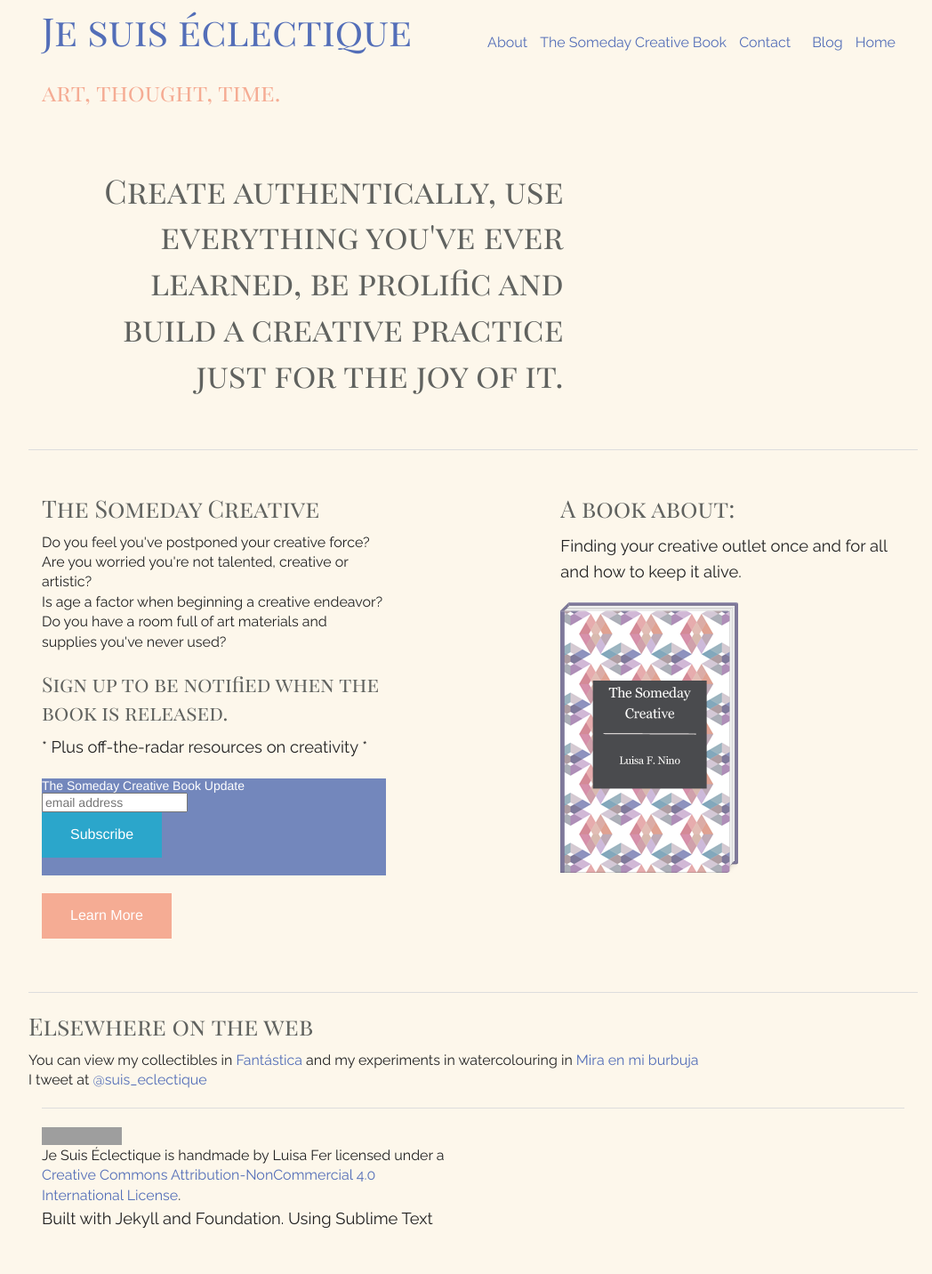
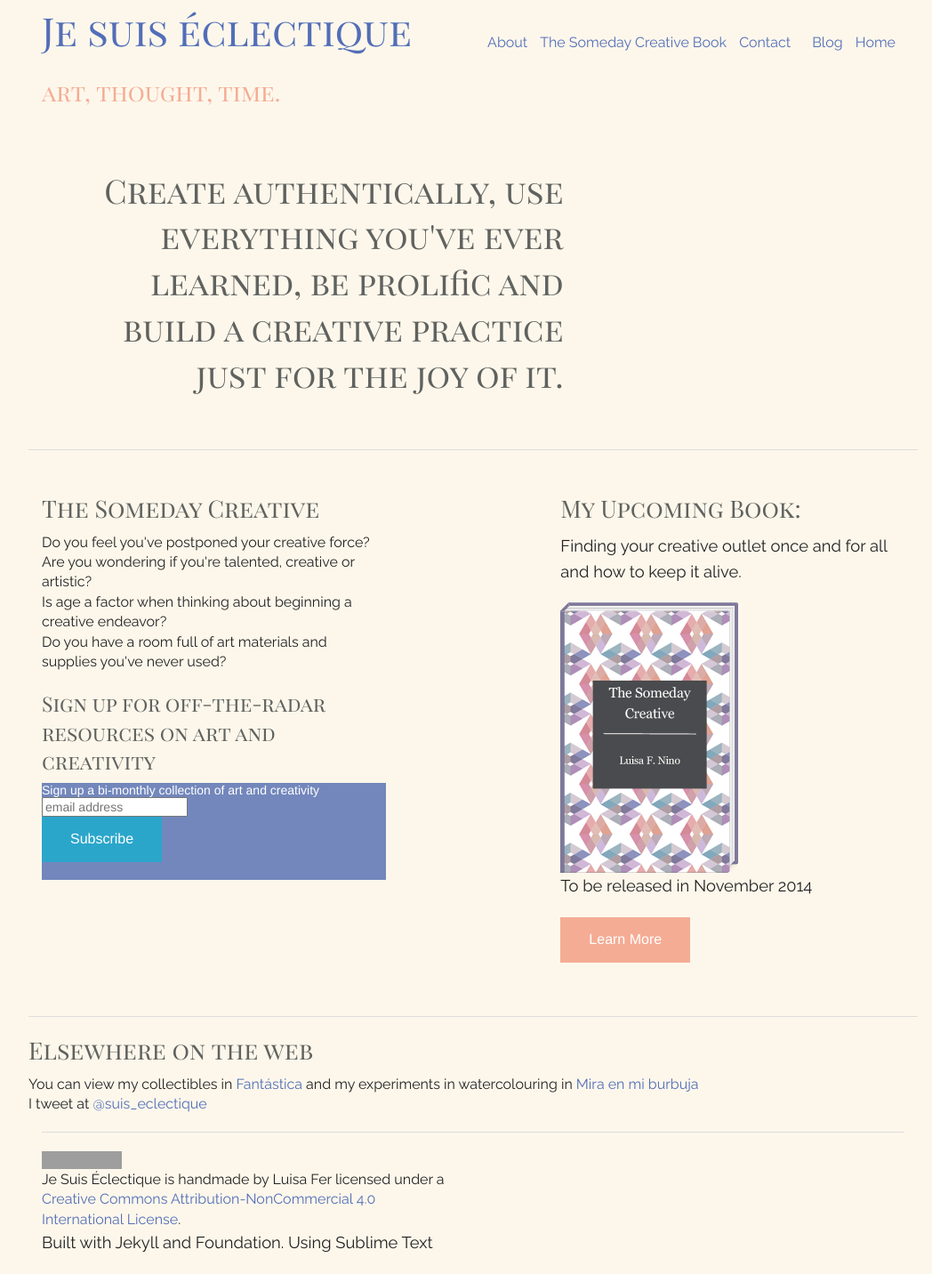
Before and after one commit to bitcolorine/Je-suis-eclectique, a Jekyll site: the page built from index.html, in a window 1280 px wide. Shown: the whole page at 89% size, without its empty margins (108-1156 px from the left). Built offline with Jekyll 4.4.1, drawn with Linux system fonts in a browser that asks for light colours; Markdown is read by kramdown in place of the engine named in the settings; comment, search, counter and statistics services are not loaded; before the commit the page ends 1404 px from its top, so only the background shows below that; grey boxes are pictures that could not be loaded.

Commit message:
various corrections

```diff
--- a/_includes/mailchimp.html
+++ b/_includes/mailchimp.html
@@ -8,7 +8,7 @@
 			</style>
 			<div id="mc_embed_signup">
 			<form action="//variableskies.us2.list-manage.com/subscribe/post?u=10ed67f103d7d64406932a3cd&amp;id=680cb8ede1" method="post" id="mc-embedded-subscribe-form" name="mc-embedded-subscribe-form" class="validate" target="_blank" novalidate>
-				<label for="mce-EMAIL">The Someday Creative Book Update</label>
+				<label for="mce-EMAIL">Subscribe here:</label>
 				<input type="email" value="" name="EMAIL" class="email" id="mce-EMAIL" placeholder="email address" required>
 			    <!-- real people should not fill this in and expect good things - do not remove this or risk form bot signups-->
 			    <div style="position: absolute; left: -5000px;"><input type="text" name="b_10ed67f103d7d64406932a3cd_680cb8ede1" tabindex="-1" value=""></div>
--- a/assets/css/main.css
+++ b/assets/css/main.css
@@ -20,6 +20,11 @@ a.button {
 font-family: 'Raleway' sans-serif;
 background: #F5AC94;
 }
+
+button:hover, button:focus, .button:hover, .button:focus {
+    background-color: #60625f; }
+  button:hover, button:focus, .button:hover, .button:focus {
+    color: white; }
 
 /* Main titles */
 .title {
--- a/index.html
+++ b/index.html
@@ -34,13 +34,12 @@ title: Home
 			<h3>The Someday Creative</h3>
 
 			Do you feel you've postponed your creative force?<br>
-			Are you worried you're not talented, creative or artistic?<br>
-			Is age a factor when beginning a creative endeavor?<br>
+			Are you wondering if you're talented, creative or artistic?<br>
+			Is age a factor when thinking about beginning a creative endeavor?<br>
 			Do you have a room full of art materials and supplies you've never used? <br>
 <p></p>
 
-			<h4>Sign up to be notified when the book is released. </h4>
-			<p>* Plus off-the-radar resources on creativity *</p>
+			<h4>Sign up for off-the-radar resources on art and creativity </h4>
 
 			<!-- Begin MailChimp Signup Form -->
 				<link href="//cdn-images.mailchimp.com/embedcode/slim-081711.css" rel="stylesheet" type="text/css">
@@ -51,7 +50,7 @@ title: Home
 				</style>
 				<div id="mc_embed_signup">
 				<form action="//variableskies.us2.list-manage.com/subscribe/post?u=10ed67f103d7d64406932a3cd&amp;id=680cb8ede1" method="post" id="mc-embedded-subscribe-form" name="mc-embedded-subscribe-form" class="validate" target="_blank" novalidate>
-					<label for="mce-EMAIL">The Someday Creative Book Update</label>
+					<label for="mce-EMAIL">Sign up a bi-monthly collection of art and creativity  </label>
 					<input type="email" value="" name="EMAIL" class="email" id="mce-EMAIL" placeholder="email address" required>
 				    <!-- real people should not fill this in and expect good things - do not remove this or risk form bot signups-->
 				    <div style="position: absolute; left: -5000px;"><input type="text" name="b_10ed67f103d7d64406932a3cd_680cb8ede1" tabindex="-1" value=""></div>
@@ -61,16 +60,18 @@ title: Home
 
 	<!--End mc_embed_signup-->
 
-	<p><a class="button" href="{{ site.baseurl }}/book/">Learn More</a></p>
+
 
 	</div>
 		<!--<div class="medium-2 columns "></div>-->
 
 	<div class="medium-5 columns">
-			<h3>A book about:</h3>
+			<h3>My Upcoming Book:</h3>
 			<p>Finding your creative outlet once and for all and how to keep it alive.</p>
 
 			<img class="book-cover" src="{{ site.baseurl }}/assets/img/someday-creative-book2.png" alt="The Someday Creative Book">
+			<p>To be released in November 2014</p>
+			<p><a class="button" href="{{ site.baseurl }}/book/">Learn More</a></p>
 
 	</div>
 
```
Also changed, not shown: book.md (+10 -8 lines).
